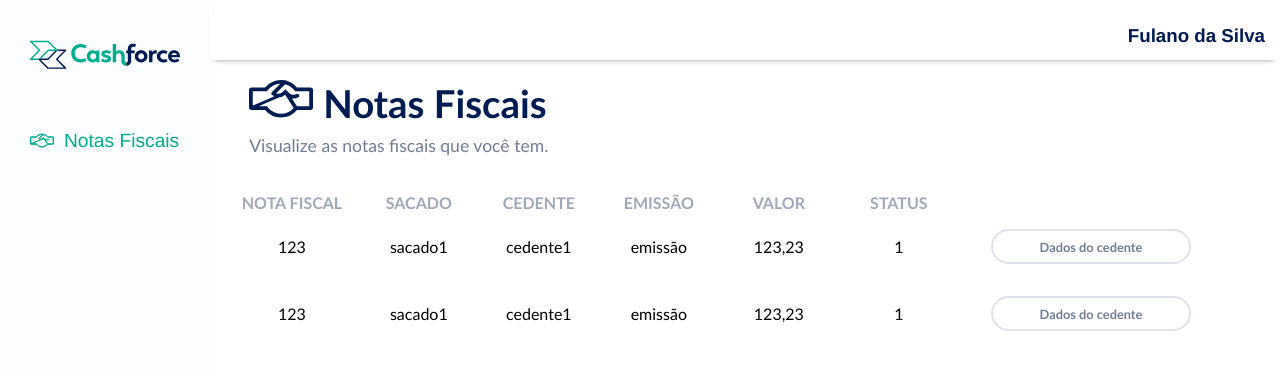
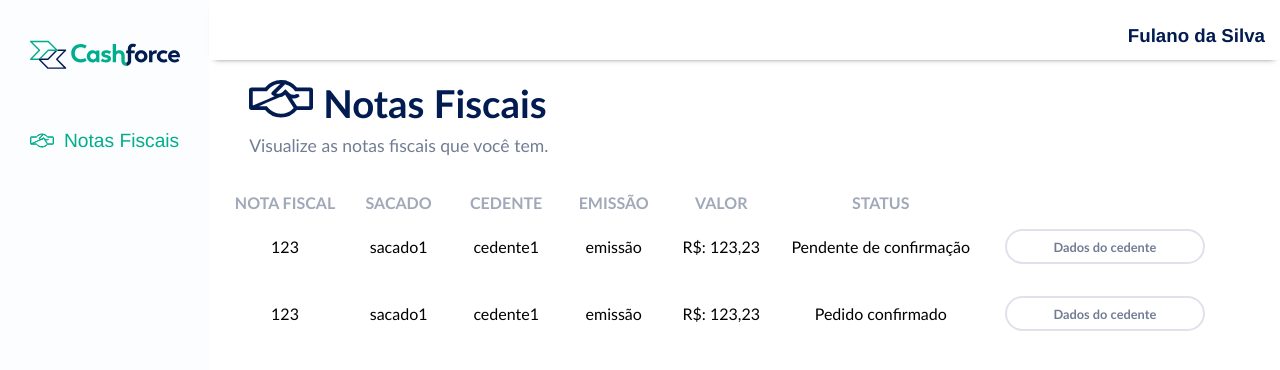
Before and after one commit to IgorMarinhoArgollo/CF-desafio, a Vue app in the folder packages/frontend/: page / in a window 1280 px wide. Shown: the top 370 px of the page. Built offline with nearby package versions, Linux system fonts and the light colour scheme; no server answers.

Commit message:
feat(Frontend): :sparkles: enum os status and 'R$" on value

```diff
--- a/packages/frontend/src/components/OrderItem.vue
+++ b/packages/frontend/src/components/OrderItem.vue
@@ -4,8 +4,10 @@
     <td>{{ sacado }}</td>
     <td>{{ cedente }}</td>
     <td>{{ emissao }}</td>
-    <td>{{ valor }}</td>
-    <td>{{ status }}</td>
+    <td class="currency">
+      {{ valor }}
+    </td>
+    <td>{{ statusValue[status].text }}</td>
     <td>
       <router-link
         v-slot="{ navigate }"
@@ -25,25 +27,56 @@
 
 <script>
 export default {
- props: {
+  props: {
     nota: {
       type: String,
-      default: '1234'},
+      default: '1234'
+    },
     sacado: {
       type: String,
-      default: 'SACADO 001'},
+      default: 'SACADO 001'
+    },
     cedente: {
       type: String,
-      default: 'CEDENTE 002'},
+      default: 'CEDENTE 002'
+    },
     emissao: {
       type: String,
-      default: '12/02/2020'},
+      default: '12/02/2020'
+    },
     valor: {
       type: String,
-      default: '49725,00'},
+      default: '49725,00'
+    },
     status: {
       type: Number,
-      default: 1}
+      default: 1
+    }
+  },
+
+  data() {
+    return {
+      statusValue: [
+        {value: 0,
+        text: 'Pendente de confirmação'},
+        {value: 1,
+        text: 'Pedido confirmado'},
+        {value: 2,
+        text: 'Não reconhece o pedido'},
+        {value: 3,
+        text: 'Mercadoria não recebida'},
+        {value: 4,
+        text: 'Recebida com avaria'},
+        {value: 5,
+        text: 'Devolvida'},
+        {value: 6,
+        text: 'Recebida com devolução parcial'},
+        {value: 7,
+        text: 'Recebida e confirmada'},
+        {value: 8,
+        text: 'Pagamento Autorizado'}
+      ],
+    }
   }
 }
 </script>
@@ -67,6 +100,10 @@ export default {
   border-style: solid;
  }
 
+ .currency::before {
+  content: 'R$: '
+ }
+
  @media screen and (max-width: 450px){
 tr {
   font-size: 0.6em;
--- a/packages/frontend/src/views/MainContent.vue
+++ b/packages/frontend/src/views/MainContent.vue
@@ -6,7 +6,9 @@
           src="../assets/Vector-darkblue.svg"
           alt="hands logo"
         >
-        <h2 class="title">Notas Fiscais</h2>
+        <h2 class="title">
+          Notas Fiscais
+        </h2>
       </div>
       <p class="subtitle">
         Visualize as notas fiscais que você tem.
@@ -25,8 +27,22 @@
         </tr>
       </thead>
       <tbody>
-        <OrderItem nota="123" sacado="sacado1" cedente="cedente1" emissao="emissão" valor="123,23" status="1" />
-        <OrderItem nota="123" sacado="sacado1" cedente="cedente1" emissao="emissão" valor="123,23" status="1" />
+        <OrderItem
+          nota="123"
+          sacado="sacado1"
+          cedente="cedente1"
+          emissao="emissão"
+          valor="123,23"
+          status="0"
+        />
+        <OrderItem
+          nota="123"
+          sacado="sacado1"
+          cedente="cedente1"
+          emissao="emissão"
+          valor="123,23"
+          status="1"
+        />
       </tbody>
     </table>
   </div>
```
